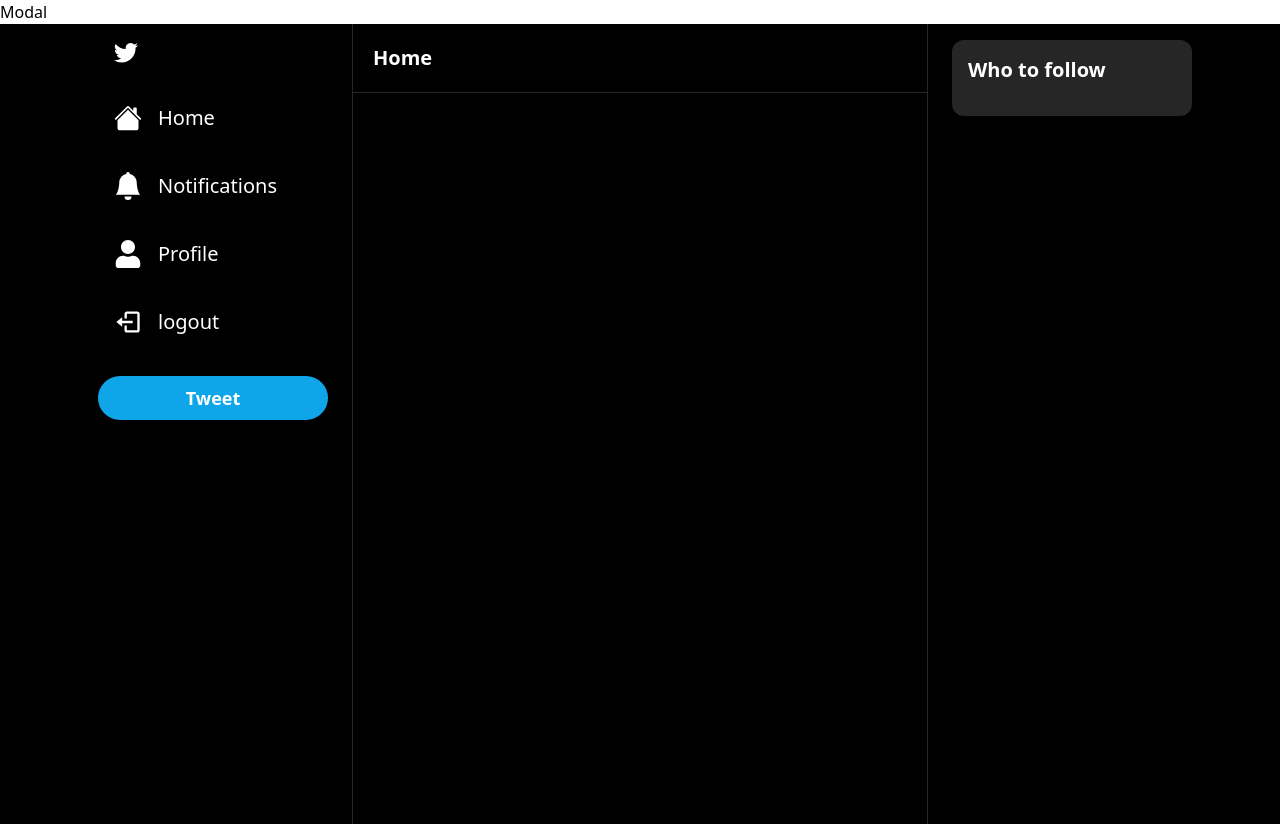
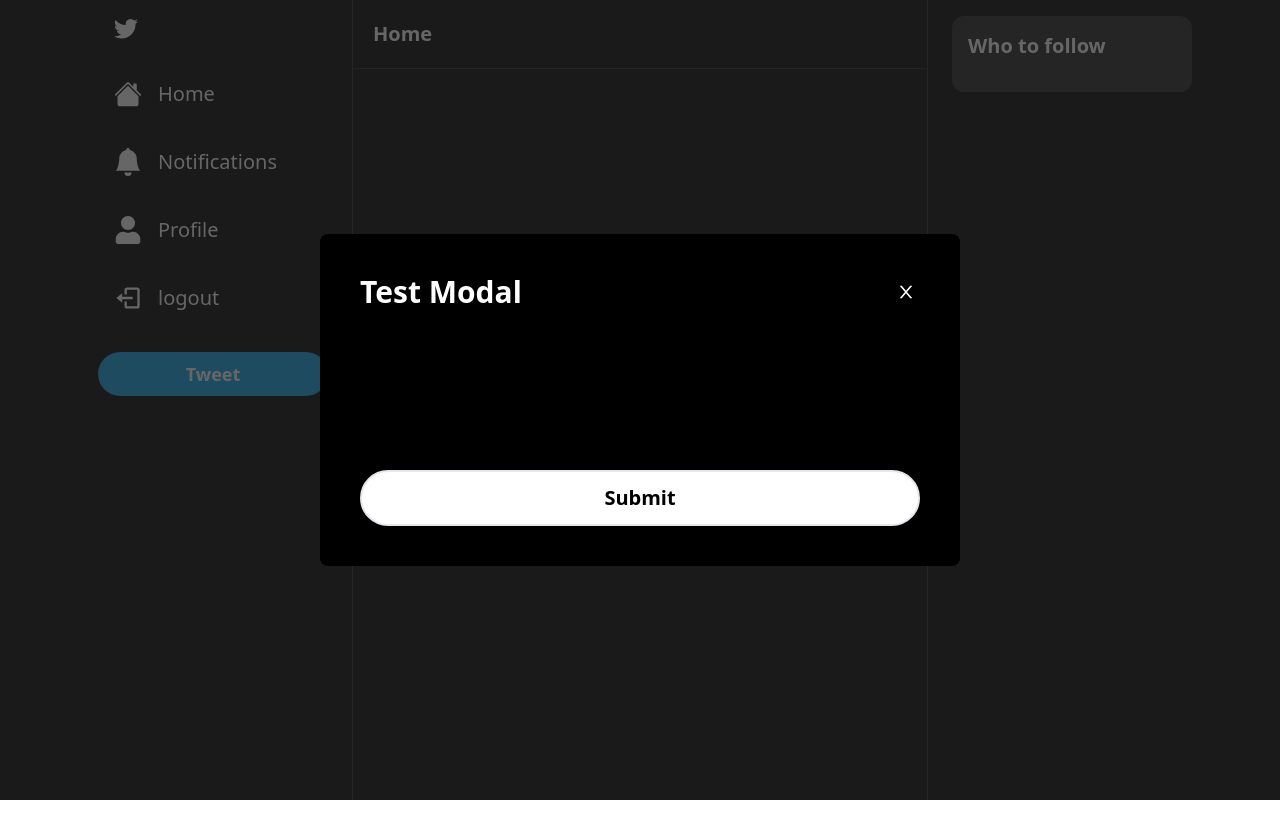
Before and after one commit to MHG-16/twitterClone, a Next.js app: page / in a window 1280 px wide. After the commit the page ends 800 px from the top, so only its background shows below. Built offline with nearby package versions, Linux system fonts and the light colour scheme.

Commit message:
create a share modal

```diff
--- /dev/null
+++ b/app/components/modal/Modal.tsx
@@ -0,0 +1,91 @@
+'use client';
+
+import React, { useCallback } from "react";
+import { AiOutlineClose } from 'react-icons/ai';
+
+import Button from '../share/Button'
+
+interface ModalProps {
+  isOpen?: boolean;
+  onClose: () => void;
+  onSubmit: () => void;
+  title?: string;
+  body?: React.ReactElement;
+  footer?: React.ReactElement;
+  actionLabel: string;
+  disabled?: boolean;
+}
+
+const Modal: React.FC<ModalProps> = ({
+  isOpen,
+  onClose,
+  onSubmit,
+  title,
+  body,
+  footer,
+  actionLabel,
+  disabled,
+}) => {
+  const handleClose = useCallback(() => {
+    if (disabled) return;
+
+    onClose();
+  }, [disabled, onClose]);
+
+  const handleSubmit = useCallback(() => {
+    if (disabled) return;
+
+    onSubmit();
+  }, [disabled, onSubmit])
+
+  if (!isOpen) return null;
+
+  return (
+    <>
+      <div
+        className="justify-center items-center flex
+        overflow-x-hidden overflow-y-auto fixed inset-0 z-50
+        outline-none focus:outline-none bg-neutral-800
+        bg-opacity-70"
+      >
+        <div className='relative w-full lg:w-3/6 my-6
+        mx-auto lg:max-w-3xl h-full lg:h-auto'>
+          {/* Content */}
+          <div className='h-full lg:h-auto border-0
+          rounded-lg relative flex flex-col w-full bg-black
+          outline-none focus:outline-none'>
+            {/* Header */}
+            <div className="flex items-center justify-between p-10 rounded-t">
+              <h3 className='text-3xl font-semibold text-white '>
+                {title}
+              </h3>
+              <button className='p-1 ml-auto border-0
+              text-white hover:opacity-70 transition'
+              onClick={handleClose}
+              >
+                <AiOutlineClose size={20}/>
+              </button>
+            </div>
+            {/* Body */}
+            <div className='relative p-10 flex-auto'>
+              {body}
+            </div>
+            {/* FOOTER */}
+            <div className='flex flex-col gap-2 p-10'>
+              <Button
+                disabled={disabled}
+                label={actionLabel}
+                secondary
+                fullWidth
+                large
+                onClick={handleSubmit}
+              />
+            </div>
+          </div>
+        </div>
+      </div>
+    </>
+  );
+};
+
+export default Modal;
--- a/app/components/share/Button.tsx
+++ b/app/components/share/Button.tsx
@@ -44,3 +44,5 @@
         </button>
     )
 }
+
+export default Button;
--- a/app/layout.tsx
+++ b/app/layout.tsx
@@ -1,6 +1,6 @@
 import Layout from './components/Layout'
 import './globals.css'
-import Modal from './modal/Modal'
+import Modal from './components/modal/Modal'
 
 export const metadata = {
   title: 'twitter Clone',
@@ -15,7 +15,7 @@
   return (
     <html lang="en">
       <body>
-        <Modal />
+        <Modal isOpen title='Test Modal' actionLabel='Submit'/>
         <Layout>
           {children}
         </Layout>
--- a/app/modal/Modal.tsx
+++ /dev/null
@@ -1,9 +0,0 @@
-import React from 'react'
-
-const Modal = () => {
-  return (
-    <div>Modal</div>
-  )
-}
-
-export default Modal
```
